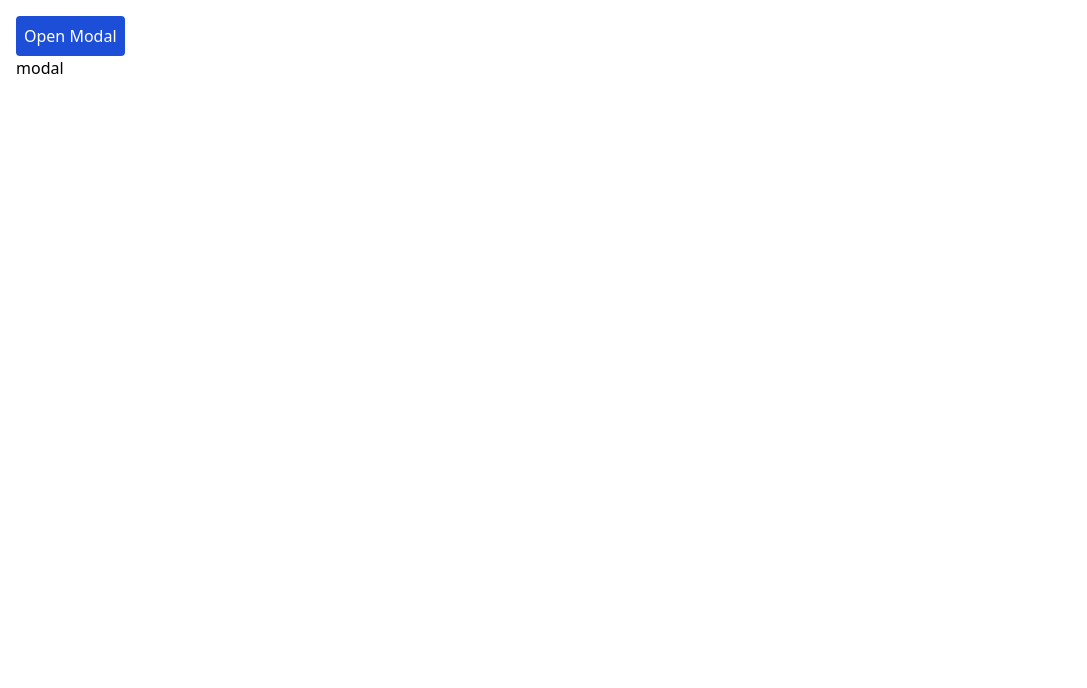
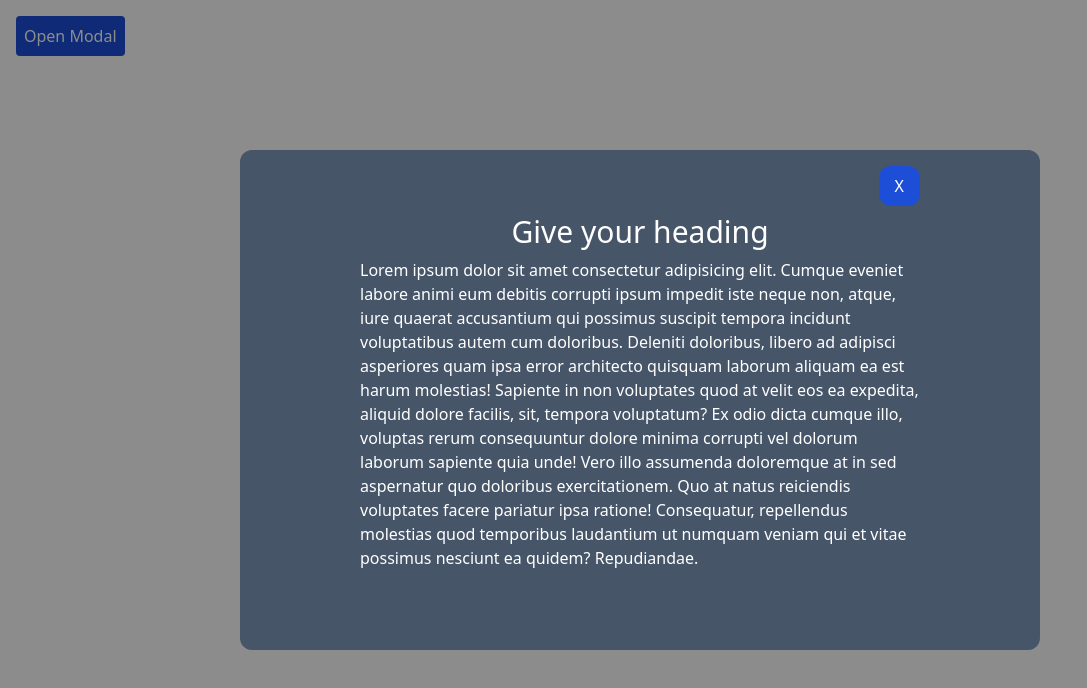
Before and after one commit to Akashmahto022/25-react-project, a React (Create React App) app: page / in a window 1280 px wide. Both pictures are taken after a click on the button "Open Modal". Shown: the top 688 px of the page, without its empty margins (0-1087 px from the left). Built offline with nearby package versions, Linux system fonts and the light colour scheme.

Commit message:
modal popup created

```diff
--- a/src/component/accordion/Accordion.jsx
+++ b/src/component/accordion/Accordion.jsx
@@ -25,7 +25,7 @@ const Accordion = () => {
 
   return (
     <div>
-      <button onClick={() => setEnableMultiSelection(!enableMultiSelection)}>
+      <button onClick={() => setEnableMultiSelection(!enableMultiSelection)} className="bg-blue-700 text-white hover:bg-black p-2 rounded">
         MultiSelection
       </button>
       {data.map((dataItems) => (
--- a/src/component/accordion/AccordionTwo.jsx
+++ b/src/component/accordion/AccordionTwo.jsx
@@ -24,7 +24,7 @@ const AccordionTwo = () => {
     <div>
       Accordion two
       <div>
-          <button onClick={()=>setEnableMultiSelection(true)}>
+          <button onClick={()=>setEnableMultiSelection(true)} className="bg-blue-700 text-white hover:bg-black p-2 rounded">
             MultiSelection
           </button>
         <div>
--- a/src/component/custom-modal-popup/Modal.jsx
+++ b/src/component/custom-modal-popup/Modal.jsx
@@ -1,11 +1,54 @@
-import React from 'react'
+import React, { useRef } from "react";
 
-const Modal = () => {
+const Modal = ({ onclose, heading = "Give your heading" }) => {
+  const handleref = useRef();
+
+  const closepopup = (e) => {
+    if (handleref.current === e.target) {
+
+      onclose();
+    }
+  };
+
   return (
-    <div>
-      modal
+    <div
+      ref={handleref}
+      onClick={closepopup}
+      className="fixed inset-0 bg-black bg-opacity-45 flex justify-center items-center"
+    >
+      <div className="w-[800px] h-[500px] bg-slate-600 rounded-xl px-[120px] py-4">
+        <div className="flex justify-end items-end">
+          <button
+            onClick={onclose}
+            className="bg-blue-700 px-4 py-2 rounded-xl hover:bg-black text-white"
+          >
+            X
+          </button>
+        </div>
+        <div className="flex justify-center items-center p-2">
+          <h1 className="text-3xl text-white">{heading}</h1>
+        </div>
+        <div>
+          <p className="text-white ">
+            Lorem ipsum dolor sit amet consectetur adipisicing elit. Cumque
+            eveniet labore animi eum debitis corrupti ipsum impedit iste neque
+            non, atque, iure quaerat accusantium qui possimus suscipit tempora
+            incidunt voluptatibus autem cum doloribus. Deleniti doloribus,
+            libero ad adipisci asperiores quam ipsa error architecto quisquam
+            laborum aliquam ea est harum molestias! Sapiente in non voluptates
+            quod at velit eos ea expedita, aliquid dolore facilis, sit, tempora
+            voluptatum? Ex odio dicta cumque illo, voluptas rerum consequuntur
+            dolore minima corrupti vel dolorum laborum sapiente quia unde! Vero
+            illo assumenda doloremque at in sed aspernatur quo doloribus
+            exercitationem. Quo at natus reiciendis voluptates facere pariatur
+            ipsa ratione! Consequatur, repellendus molestias quod temporibus
+            laudantium ut numquam veniam qui et vitae possimus nesciunt ea
+            quidem? Repudiandae.
+          </p>
+        </div>
+      </div>
     </div>
-  )
-}
+  );
+};
 
-export default Modal
+export default Modal;
--- a/src/component/custom-modal-popup/ModalTest.jsx
+++ b/src/component/custom-modal-popup/ModalTest.jsx
@@ -4,14 +4,14 @@ import Modal from './Modal';
 const ModalTest = () => {
     const [showModalPopup, setShowModalPopup] = useState(false)
 
-    const handleClick = ()=>{
-        setShowModalPopup(!showModalPopup)
+    const onclose=()=>{
+      setShowModalPopup(false)
     }
 
   return (
     <div className='m-4'>
-      <button className='bg-blue-700 text-white hover:bg-black p-2 rounded' onClick={handleClick}>Open Modal</button>
-      {showModalPopup && <Modal/>}
+      <button className='bg-blue-700 text-white hover:bg-black p-2 rounded' onClick={()=>setShowModalPopup(!showModalPopup)}>Open Modal</button>
+      {showModalPopup && <Modal onclose={onclose}/>}
      </div>
   )
 }
--- a/src/component/qr-code-genretor/QrCodeGen.jsx
+++ b/src/component/qr-code-genretor/QrCodeGen.jsx
@@ -21,7 +21,7 @@ const QrCodeGen = () => {
             value={input}
             onChange={(e) => setInput(e.target.value)}
           />
-          <button onClick={handleClick} disabled={!input}>
+          <button onClick={handleClick} disabled={!input} className="bg-blue-700 text-white hover:bg-black p-2 rounded">
             Generator
           </button>
         </div>
--- a/src/component/random-color/RandomColor.jsx
+++ b/src/component/random-color/RandomColor.jsx
@@ -27,9 +27,9 @@ const RandomColor = () => {
 
   return (
     <div style={{height: "100vh", backgroundColor: color }}>
-      <button onClick={()=>setTypeOfColor('hex')}>HEX Color</button>
-      <button onClick={()=> setTypeOfColor('rgb')}>RGB Color</button>
-      <button onClick={typeOfColor === "rgb" ? handleClickRgbColor : handleClickHexColor}>Generate Random Color</button>
+      <button className="bg-blue-700 text-white hover:bg-black p-2 rounded" onClick={()=>setTypeOfColor('hex')}>HEX Color</button>
+      <button className="bg-blue-700 text-white hover:bg-black p-2 rounded" onClick={()=> setTypeOfColor('rgb')}>RGB Color</button>
+      <button className="bg-blue-700 text-white hover:bg-black p-2 rounded" onClick={typeOfColor === "rgb" ? handleClickRgbColor : handleClickHexColor}>Generate Random Color</button>
       <div>
         <h1>{color}</h1>
       </div>
--- a/src/component/random-color/RandomColorGenerator.jsx
+++ b/src/component/random-color/RandomColorGenerator.jsx
@@ -26,9 +26,9 @@ const RandomColorGenerator = () => {
 
   return (
     <div style={{backgroundColor: color, height: "100vh"}}>
-        <button onClick={()=>setTypeOfColor('hex')}>Hex Color Geneator</button>
-        <button onClick={()=>setTypeOfColor('rgb')}>RGB Color Geneator</button>
-        <button onClick={typeOfColor === 'rgb' ? rgbRandomColorGenerator : hexRandomColorGenerator}>Click for Color Geneator</button>
+        <button className='bg-blue-700 text-white hover:bg-black p-2 rounded' onClick={()=>setTypeOfColor('hex')}>Hex Color Geneator</button>
+        <button className='bg-blue-700 text-white hover:bg-black p-2 rounded' onClick={()=>setTypeOfColor('rgb')}>RGB Color Geneator</button>
+        <button className='bg-blue-700 text-white hover:bg-black p-2 rounded' onClick={typeOfColor === 'rgb' ? rgbRandomColorGenerator : hexRandomColorGenerator}>Click for Color Geneator</button>
         <div>
             <h1>{color}</h1>
         </div>
```
